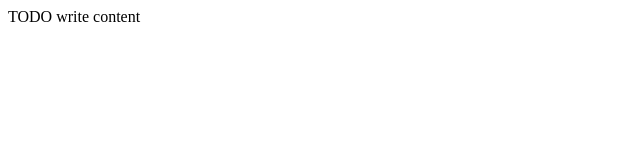
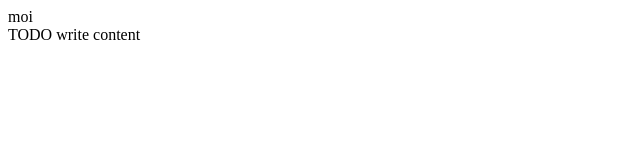
Before and after one commit to conankid1210/HFIS_C1207G_S4_G4, a plain HTML site: page TestDemo/web/index.html in a window 1280 px wide. Shown: the whole page, without its empty margins (0-640 px from the left). Drawn offline with Linux system fonts and the light colour scheme.

Commit message:
Update index.html

```diff
--- a/TestDemo/web/index.html
+++ b/TestDemo/web/index.html
@@ -11,6 +11,7 @@ and open the template in the editor.
         <meta name="viewport" content="width=device-width">
     </head>
     <body>
+    moi
         <div>TODO write content</div>
     </body>
 </html>
```
